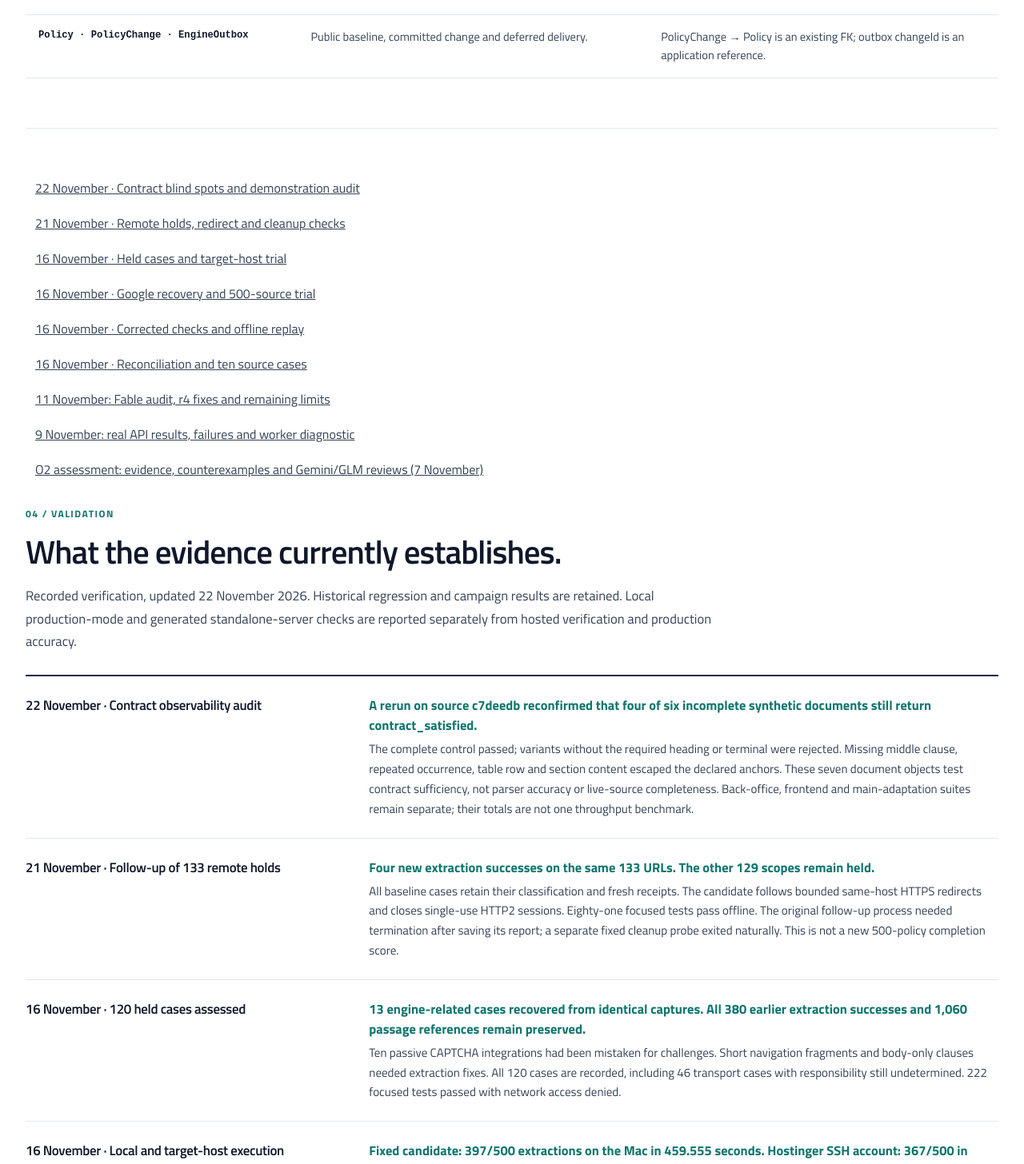
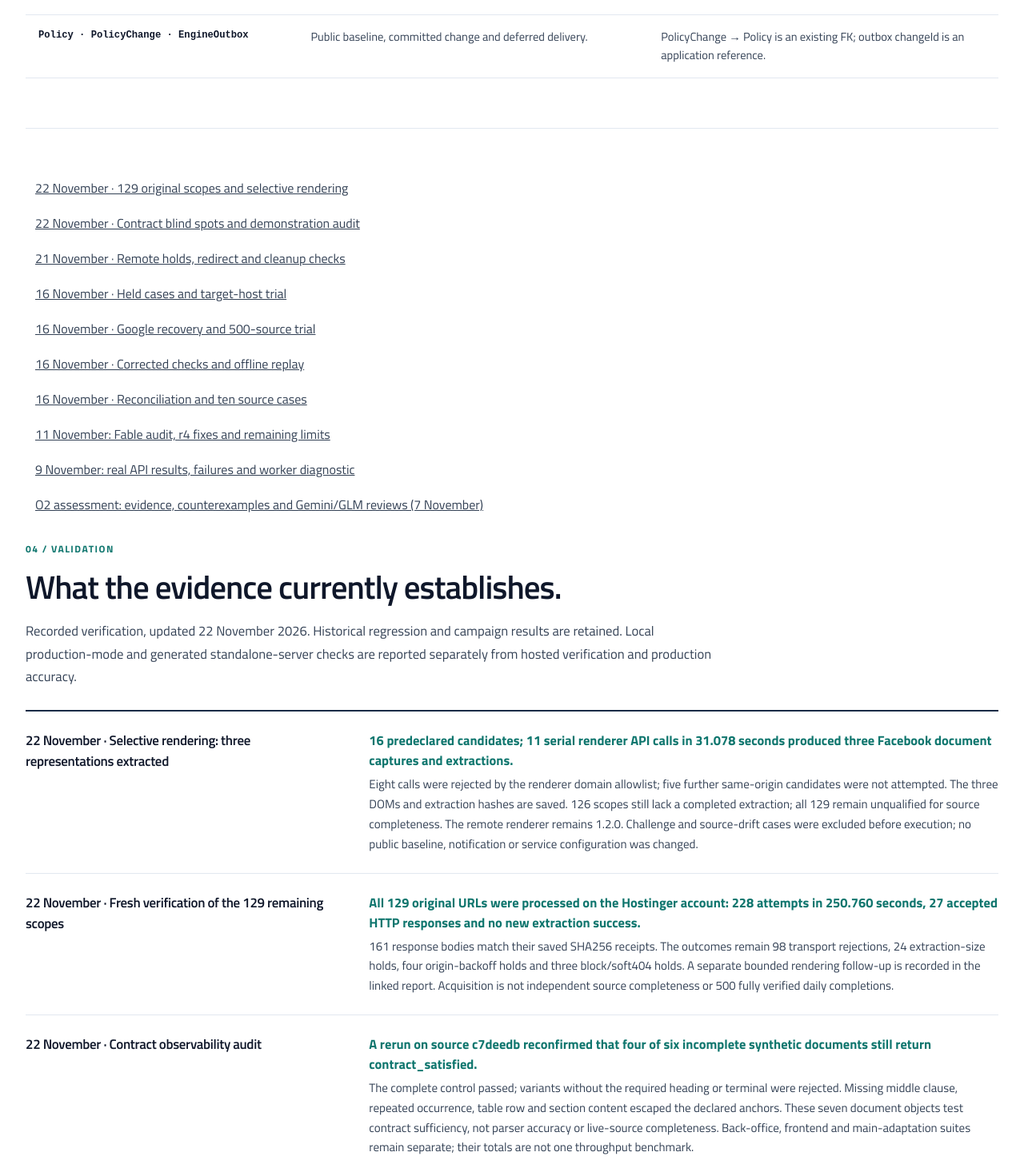
Before and after one commit to sev7enITA/policywatcher, a Next.js app: page /engine-6-preview in a window 1280 px wide. Shown: the part 8307-9763 px from the top of the page at 80% size. Built offline with nearby package versions, Linux system fonts and the light colour scheme.

Commit message:
Record fresh held129 outcomes and bounded rendering evidence

```diff
--- a/src/app/engine-6-preview/page.tsx
+++ b/src/app/engine-6-preview/page.tsx
@@ -70,6 +70,8 @@ const copy = {
     ledgerIntro: 'Recorded verification, updated 22 November 2026. Historical regression and campaign results are retained. Local production-mode and generated standalone-server checks are reported separately from hosted verification and production accuracy.',
     check: 'Check', result: 'Recorded result', limit: 'What remains unproven',
     checks: [
+      ["22 November · Selective rendering: three representations extracted", "16 predeclared candidates; 11 serial renderer API calls in 31.078 seconds produced three Facebook document captures and extractions.", "Eight calls were rejected by the renderer domain allowlist; five further same-origin candidates were not attempted. The three DOMs and extraction hashes are saved. 126 scopes still lack a completed extraction; all 129 remain unqualified for source completeness. The remote renderer remains 1.2.0. Challenge and source-drift cases were excluded before execution; no public baseline, notification or service configuration was changed."],
+      ["22 November · Fresh verification of the 129 remaining scopes", "All 129 original URLs were processed on the Hostinger account: 228 attempts in 250.760 seconds, 27 accepted HTTP responses and no new extraction success.", "161 response bodies match their saved SHA256 receipts. The outcomes remain 98 transport rejections, 24 extraction-size holds, four origin-backoff holds and three block/soft404 holds. A separate bounded rendering follow-up is recorded in the linked report. Acquisition is not independent source completeness or 500 fully verified daily completions."],
       ["22 November · Contract observability audit", "A rerun on source c7deedb reconfirmed that four of six incomplete synthetic documents still return contract_satisfied.", "The complete control passed; variants without the required heading or terminal were rejected. Missing middle clause, repeated occurrence, table row and section content escaped the declared anchors. These seven document objects test contract sufficiency, not parser accuracy or live-source completeness. Back-office, frontend and main-adaptation suites remain separate; their totals are not one throughput benchmark."],
       ["21 November · Follow-up of 133 remote holds", "Four new extraction successes on the same 133 URLs. The other 129 scopes remain held.", "All baseline cases retain their classification and fresh receipts. The candidate follows bounded same-host HTTPS redirects and closes single-use HTTP2 sessions. Eighty-one focused tests pass offline. The original follow-up process needed termination after saving its report; a separate fixed cleanup probe exited naturally. This is not a new 500-policy completion score."],
       ["16 November · 120 held cases assessed", "13 engine-related cases recovered from identical captures. All 380 earlier extraction successes and 1,060 passage references remain preserved.", "Ten passive CAPTCHA integrations had been mistaken for challenges. Short navigation fragments and body-only clauses needed extraction fixes. All 120 cases are recorded, including 46 transport cases with responsibility still undetermined. 222 focused tests passed with network access denied."],
@@ -180,6 +182,8 @@ const copy = {
     ledgerIntro: 'Verifiche aggiornate al 22 novembre 2026. I risultati storici delle regressioni e della campagna sono conservati. Le verifiche locali in modalità produzione e sul server standalone generato sono distinte dalle prove di hosting e dall’accuratezza in produzione.',
     check: 'Controllo', result: 'Risultato registrato', limit: 'Che cosa resta da dimostrare',
     checks: [
+      ["22 novembre · Rendering selettivo: tre rappresentazioni estratte", "16 candidati dichiarati prima della prova; 11 chiamate seriali al renderer in 31,078 secondi hanno prodotto tre catture ed estrazioni di documenti Facebook.", "Otto chiamate respinte dall’allowlist del renderer; altri cinque candidati della stessa origine non sono stati tentati. Conservati i tre DOM e gli hash delle estrazioni. 126 ambiti restano senza estrazione completata; tutti i 129 sono ancora da qualificare per completezza. Il renderer remoto resta 1.2.0. Challenge e deriva della fonte escluse prima della prova; nessuna modifica a baseline pubbliche, notifiche o configurazione del servizio."],
+      ["22 novembre · Nuova verifica dei 129 ambiti residui", "Elaborati tutti i 129 URL originali sull’account Hostinger: 228 tentativi in 250,760 secondi, 27 risposte HTTP accettate e nessuna nuova estrazione riuscita.", "161 corpi ricevuti coincidono con gli hash SHA256 delle ricevute. Restano 98 rifiuti di trasporto, 24 sospensioni per dimensione estratta, quattro backoff dell’origine e tre blocchi/soft404. Una prova separata e circoscritta di rendering è descritta nel rapporto collegato. Acquisizione non equivale a completezza indipendente o a 500 completamenti giornalieri verificati."],
       ["22 novembre · Audit dell’osservabilità dei contratti", "La riesecuzione sul sorgente c7deedb ha riconfermato che quattro documenti sintetici incompleti su sei restituiscono contract_satisfied.", "Il controllo completo è passato; sono state respinte le varianti senza intestazione richiesta o termine atteso. Clausola centrale, occorrenza ripetuta, riga di tabella e contenuto di sezione mancanti conservavano gli ancoraggi dichiarati. Sette documenti strutturati verificano la sufficienza del contratto, non accuratezza del parser o completezza di fonti reali. I test di back office, interfaccia e adattamento su main restano separati; i totali non sono un unico benchmark di capacità."],
       ["21 novembre · Verifica dei 133 casi remoti sospesi", "Quattro nuove estrazioni riuscite sugli stessi 133 URL. Restano sospesi gli altri 129 ambiti.", "Conservati classificazione e nuove ricevute per ogni caso. Il candidato segue redirect HTTPS circoscritti sullo stesso host e chiude le sessioni HTTP2 monouso. Passano 81 test mirati offline. Il primo processo ha richiesto arresto dopo il salvataggio del rapporto; una prova separata con la correzione è terminata spontaneamente. Questa verifica non costituisce un nuovo risultato di 500 policy completate."],
       ["16 novembre · Valutati 120 casi sospesi", "Recuperati 13 casi legati al motore sulle stesse copie. Conservati tutti i 380 successi precedenti e i 1.060 riferimenti ai passaggi.", "Dieci integrazioni CAPTCHA passive erano state scambiate per challenge. Frammenti di navigazione e clausole fuori da contenitori semantici richiedevano correzioni. Registrati tutti i 120 casi, inclusi 46 esiti di trasporto la cui responsabilità resta da chiarire. Passati 222 test mirati con rete disabilitata."],
@@ -235,6 +239,7 @@ const copy = {
 };
 
 const validationReceipts = [
+  { href: "https://github.com/sev7enITA/policywatcher/blob/main/docs/reports/engine-v6-held129-rendering-2026-11-22.md", en: "22 November · 129 original scopes and selective rendering", it: "22 novembre · 129 ambiti originali e rendering selettivo" },
   { href: "https://github.com/sev7enITA/policywatcher/blob/main/docs/reports/policywatcher-demo-audit-2026-11-22.md", en: "22 November · Contract blind spots and demonstration audit", it: "22 novembre · Limiti dei contratti e audit della dimostrazione" },
   { href: "https://github.com/sev7enITA/policywatcher/blob/main/docs/reports/engine-v6-remote133-2026-11-21.md", en: "21 November · Remote holds, redirect and cleanup checks", it: "21 novembre · Casi remoti, redirect e chiusura connessioni" },
   { href: "https://github.com/sev7enITA/policywatcher/blob/main/docs/reports/engine-v6-failed120-2026-11-16.md", en: "16 November · Held cases and target-host trial", it: "16 novembre · Casi sospesi e prova su host remoto" },
```
Also changed, not shown: 29 other files (tests, documents, lock files or other folders).
